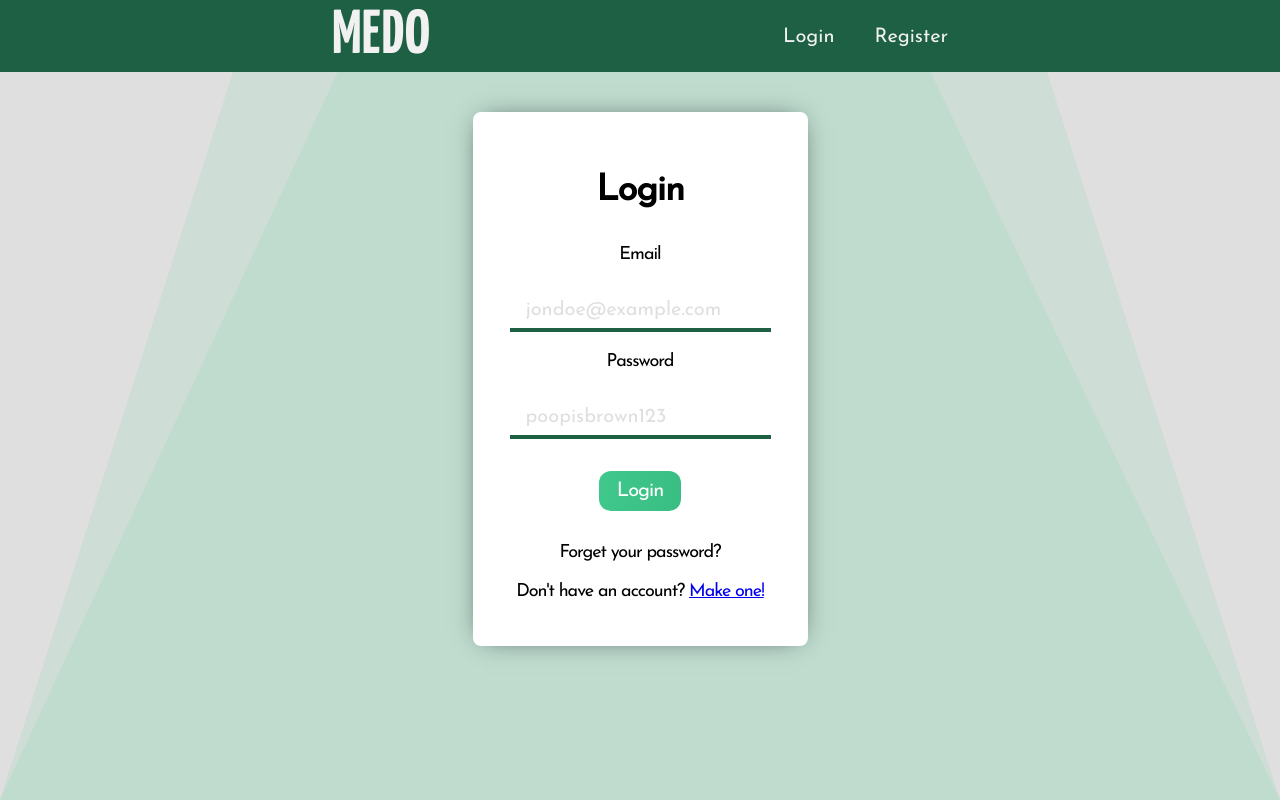
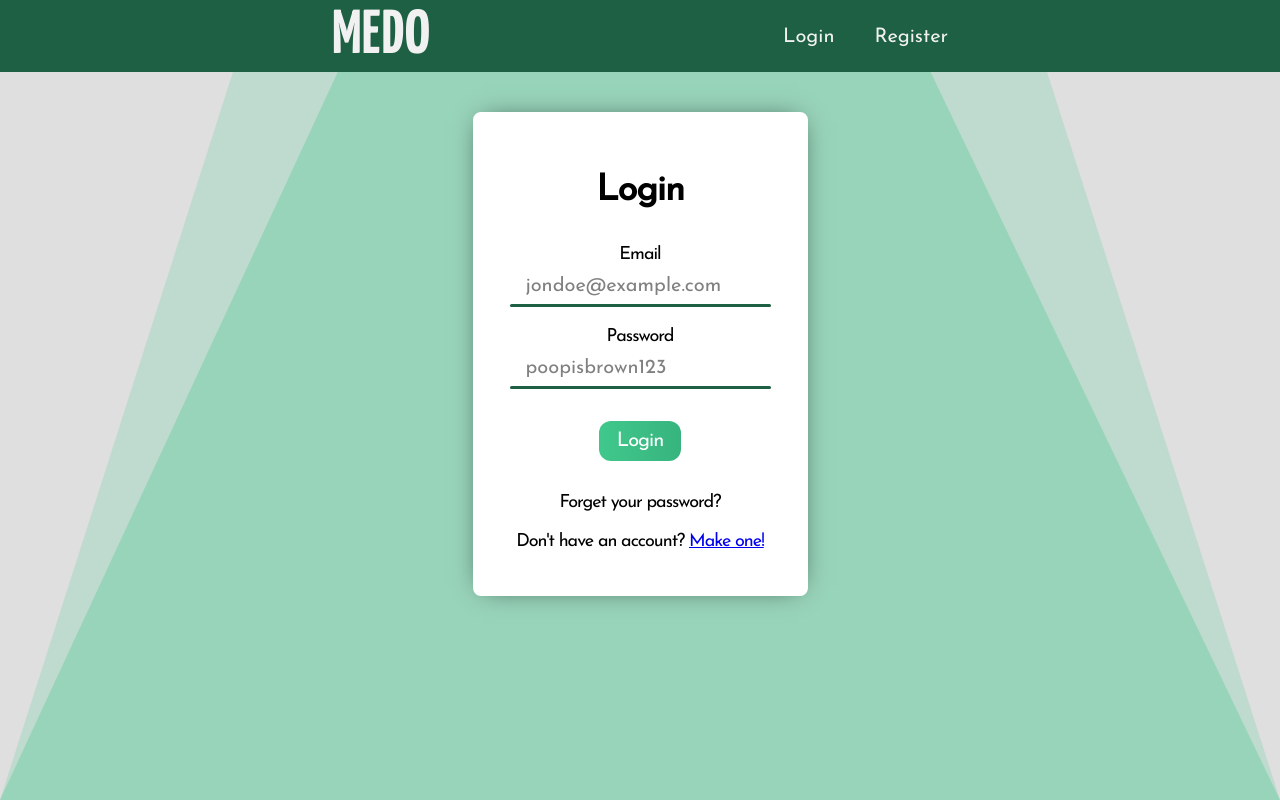
Before and after one commit to mpaitgt/recordshare, a React (Create React App) app in the folder client/: page /login in a window 1280 px wide. Built offline with nearby package versions, Linux system fonts and the light colour scheme.

Commit message:
created transition component for page transitions. began writing logic and route for login of user

```diff
--- a/client/src/Components/Input.js
+++ b/client/src/Components/Input.js
@@ -3,10 +3,10 @@ import styled from '@emotion/styled';
 
 const INPUT = styled.input`
   border: none;
-  border-bottom: 4px solid var(--dark-green);
+  // border-bottom: 4px solid var(--dark-green);
   text-align: left;
-  padding: 16px 16px 8px 16px;
-  margin: 20px 0px;
+  padding: 12px 16px 8px 16px;
+  // margin: 20px 0px;
   font-family: var(--subfont);
   font-size: 20px;
   background: transparent;
@@ -20,7 +20,7 @@ const INPUT = styled.input`
     transition: all 0.25s;
   }
   &::placeholder {
-    color: var(--gray-6);
+    color: var(--gray-4);
     font-family: var(--subfont);
     font-size: 20px;
   }
@@ -29,17 +29,26 @@ const INPUT = styled.input`
   }
 `;
 
+const BORDER = styled.div`
+  background: #1E6043;
+  height: 3px;
+  border-radius: 5px;
+  margin-bottom: 20px;
+`;
+
 function Input({ name, value, type, placeholder, onChange }) {
   return (
+    <div>
       <INPUT
         className="input"
         name={name}
         value={value}
         type={type}
-      type="text"
         placeholder={placeholder}
         onChange={onChange}
       />
+      <BORDER />
+    </div>
   )
 }
 
--- a/client/src/Components/Registration/Confirm.js
+++ b/client/src/Components/Registration/Confirm.js
@@ -35,9 +35,6 @@ class Confirm extends React.Component {
             <Text variant="label">Email</Text>
             <Text variant="h4">{values.email}</Text>
 
-            <Text variant="label">Password</Text>
-            <Text variant="h4">{values.password}</Text>
-
             <div>
               <Button onClick={this.back}>Go Back</Button>
               <Button onClick={this.continue}>Confirm</Button>
--- a/client/src/Components/SearchBar.js
+++ b/client/src/Components/SearchBar.js
@@ -4,7 +4,7 @@ import styled from '@emotion/styled';
 const INPUT = styled.input`
   border: none;
   // border-bottom: 8px solid #1E6043;
-  padding: 16px 16px 4px 16px;
+  padding: 16px 16px 12px 16px;
   font-size: 28px;
   font-family: var(--subfont);
   background: none;
--- /dev/null
+++ b/client/src/Components/Transition.js
@@ -0,0 +1,25 @@
+import React, {useEffect} from 'react';
+import styled from '@emotion/styled';
+
+const TRANSITION = styled.div`
+  width: auto;
+  margin: 0 auto;
+  text-align; center;
+`;
+
+function Transition({children}) {
+
+  useEffect(() => {
+    let transition = document.querySelectorAll('.transition');
+    transition.forEach(page => {
+      page.classList.add('in');
+      setTimeout(() => page.classList.remove('in'), 1500);
+    })
+  }, [])
+
+  return (
+    <TRANSITION className="transition">{children}</TRANSITION>
+  )
+}
+
+export default Transition;
--- a/client/src/Pages/Login.js
+++ b/client/src/Pages/Login.js
@@ -1,30 +1,47 @@
-import React, {useEffect} from 'react';
+import React, {useEffect, useState} from 'react';
 import {Link} from 'react-router-dom';
 import Card from '../Components/Card';
 import Input from '../Components/Input';
 import Button from '../Components/Button';
 import Text from '../Components/Text';
+import Transition from '../Components/Transition';
+import userauth from '../Utils/userauth';
 
 const Login = () => {
+  const [email, setEmail] = useState('');
+  const [password, setPassword] = useState('');
 
-  useEffect(() => {
-    let thing = document.getElementById('test');
-    thing.classList.add('in');
-    setTimeout(() => { thing.classList.remove('in') }, 1500);
-  }, [])
+  const onSubmit = e => {
+    e.preventDefault();
+    const creds = { email, password };
+    console.log(creds);
+    userauth.userLogin(creds);
+  }
 
   return (
-    <div id="test" style={{ width: 'auto', margin: '0 auto', textAlign: 'center' }}>
+    <Transition>
+    <div style={{ width: 'auto', margin: '0 auto', textAlign: 'center' }}>
     <Card className="page">
       <Text variant="h3">Login</Text>
-      <form>
+      <form onSubmit={onSubmit}>
         <div>
           <Text variant="label" htmlFor="email">Email</Text>
-          <Input name="email" type="text" placeholder="jondoe@example.com"/>
+          <Input
+            name="email"
+            type="text"
+            placeholder="jondoe@example.com"
+            onChange={e => setEmail(e.target.value)}
+            value={email}
+          />
         </div>
         <div>
           <Text variant="label" htmlFor="password" style={{ display: 'block' }}>Password</Text>
-          <Input type="password" placeholder="poopisbrown123"/>
+          <Input
+            type="password"
+            placeholder="poopisbrown123"
+            onChange={e => setPassword(e.target.value)}
+            value={password}
+          />
         </div>
         <div>
           <Button>Login</Button>
@@ -42,6 +59,7 @@ const Login = () => {
       </div>
     </Card>
     </div>
+    </Transition>
   )
 }
 
--- a/client/src/Pages/Search.js
+++ b/client/src/Pages/Search.js
@@ -4,7 +4,7 @@ import ContentCard from '../Components/ContentCard/ContentCard';
 import SearchBar from '../Components/SearchBar';
 import SearchBtn from '../Components/SearchBtn';
 import Button from '../Components/Button';
-import AliceCarousel from 'react-alice-carousel';
+import Transition from '../Components/Transition';
 import Text from '../Components/Text';
 import styled from '@emotion/styled';
 import omdb from '../Utils/omdb';
@@ -22,13 +22,8 @@ class Search extends Component {
   state = {
     search: '',
     data: [],
-    results: null
-  }
-
-  componentDidMount() {
-    let thing = document.getElementById('test3');
-    thing.classList.add('in');
-    setTimeout(() => { thing.classList.remove('in') }, 1500);
+    results: null,
+    message: ''
   }
 
   handleOnDragStart = (e) => e.preventDefault();
@@ -53,6 +48,14 @@ class Search extends Component {
     this.setState({ [name]: value });
   }
 
+  displayResponse = () => {
+    if (this.state.data.length === 0) {
+      return <Text variant="h3">There are no results</Text>
+    } else {
+      return null;
+    }
+  }
+
   render() {
     const renderCards = this.state.data.map(movie => {
       return (
@@ -61,7 +64,8 @@ class Search extends Component {
     })
 
     return (
-      <div className="page" id="test3">
+      <Transition>
+        <div className="page">
           <div>
             <Button>Watch</Button>
             <Button>Listen</Button>
@@ -87,6 +91,7 @@ class Search extends Component {
             {renderCards}
           </Container>
         </div>
+      </Transition>
     )
   }
 }
--- a/client/src/Utils/userauth.js
+++ b/client/src/Utils/userauth.js
@@ -8,5 +8,10 @@ export default {
         console.log('success!');
       }
     })
+  },
+  userLogin: function(obj) {
+    return axios.post('/auth/login', obj, function(req, res) {
+      console.log('sent');
+    })
   }
 }
--- a/client/src/index.css
+++ b/client/src/index.css
@@ -3,7 +3,7 @@
   --secondary-text: #9e3f3f;
   --dark-green: #1E6043;
   --light-green: #40C88C;
-  --light-green-2: rgb(57, 189, 131);
+  --light-green-2: #37b47e;
   --gray-0: #1f1f1f;
   --gray-1: #2B2B2B;
   --gray-2: #444444;
@@ -37,7 +37,7 @@ body {
   height: 100vh;
   width: 100%;
   background: var(--light-green);
-  opacity: 0.1;
+  opacity: 0.2;
   position: fixed;
   z-index: -1;
 }
@@ -47,7 +47,7 @@ body {
   height: 100vh;
   width: 100%;
   background: var(--light-green);
-  opacity: 0.1;
+  opacity: 0.3;
   position: fixed;
   z-index: -1;
 }
```
Also changed, not shown: 1 other file (tests, documents, lock files or other folders). Lines whose indentation alone changed are shown as unchanged.
